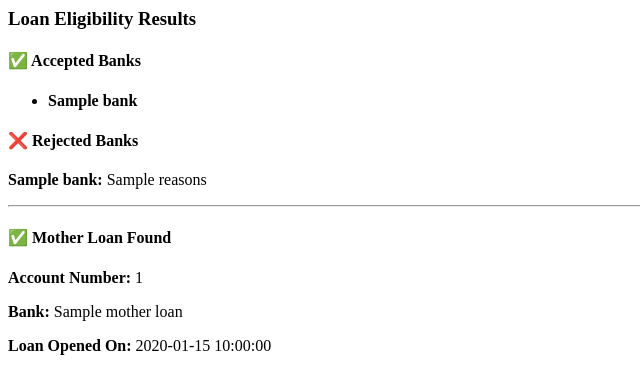
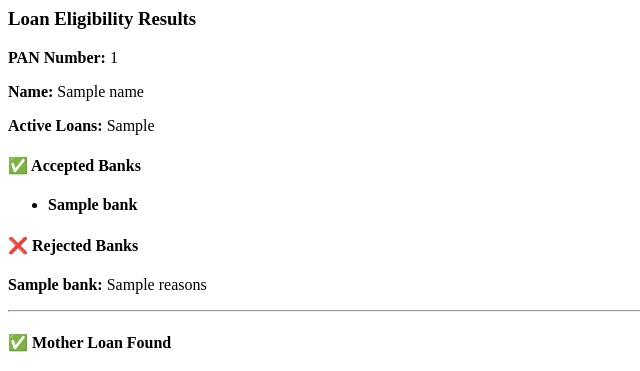
Before and after one commit to sayantann11/APP_CIBIL_MASTER, a Flask app: template templates/analyze.html in a window 1280 px wide. Shown: the top 371 px of the page, without its empty margins (0-640 px from the left). Run offline with Flask 3, Linux system fonts and the light colour scheme; the template is opened without the code that fills it: most values are stand-ins (such as "Sample title", 1, 10 or a date in 2020).

Commit message:
Update analyze.html

```diff
--- a/templates/analyze.html
+++ b/templates/analyze.html
@@ -1,5 +1,7 @@
 <h3>Loan Eligibility Results</h3>
-
+<p><strong>PAN Number:</strong> {{ pan_number }}</p>
+<p><strong>Name:</strong> {{ name }}</p>
+<p><strong>Active Loans:</strong> {{ active_loans }}</p>
 <h4>✅ Accepted Banks</h4>
 {% if accepted_banks %}
   <ul>
```
